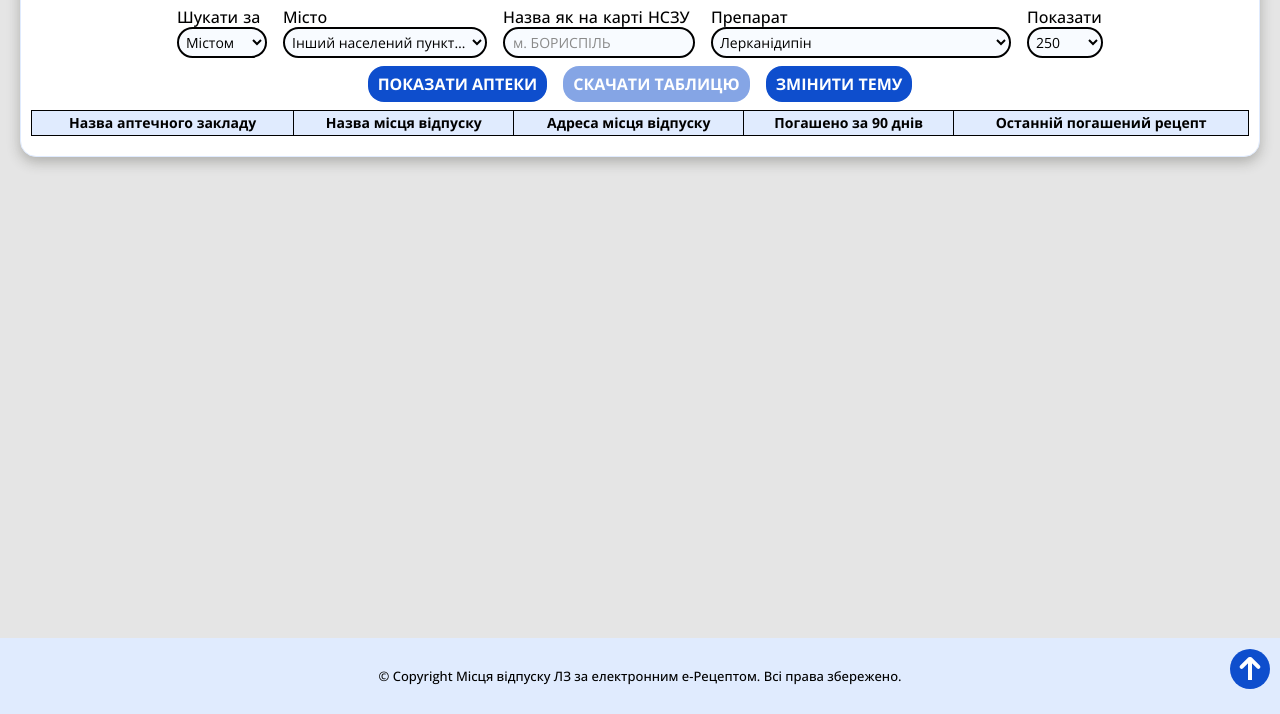
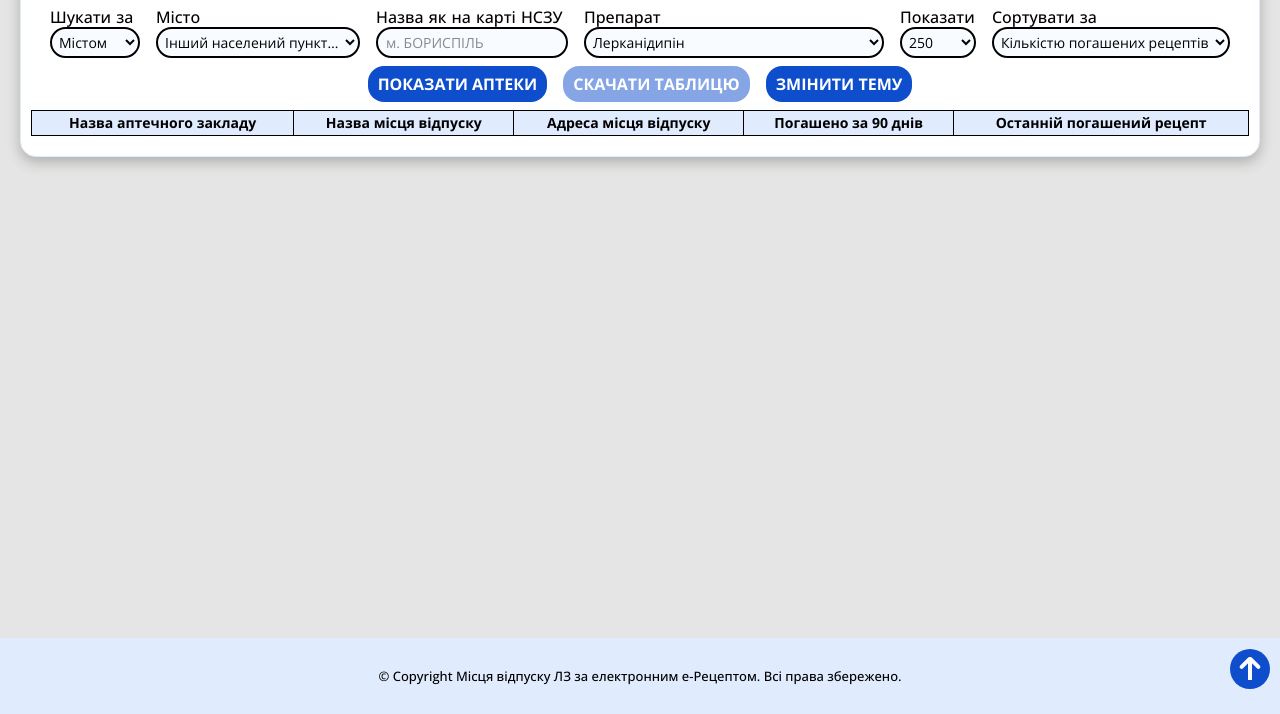
Before and after one commit to NIFUROXCAZID/Pharmacy-web-statistics-e-Prescription, a website: page public/index.html in a window 1280 px wide. Shown: the part 86-800 px from the top of the page. Drawn offline with nearby package versions, Linux system fonts and the light colour scheme; files that its build step writes are made by us from their sources.

Commit message:
Update index.html

```diff
--- a/public/index.html
+++ b/public/index.html
@@ -150,6 +150,13 @@
                   <option value="500">До 500</option>
                 </select>
               </div>
+              <div class="settings__wrap">
+                <label for="sort">Сортувати за</label>
+                <select id="sort">
+                  <option value="count" selected>Кількістю погашених рецептів</option>
+                  <option value="latest">Датою останнього погашення</option>
+                </select>
+              </div>
             </div>
             <div class="settings-btns">
               <button class="defaultButton" id="load-pharmacies" type="button">Показати аптеки</button>
```
